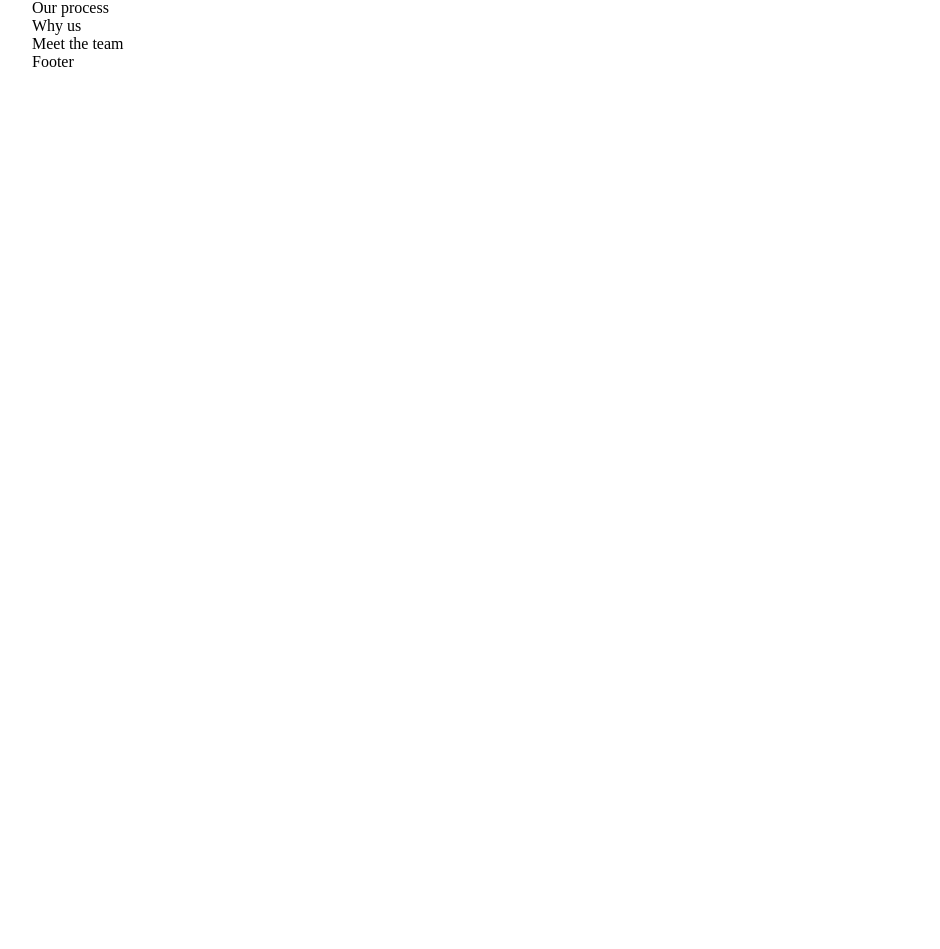
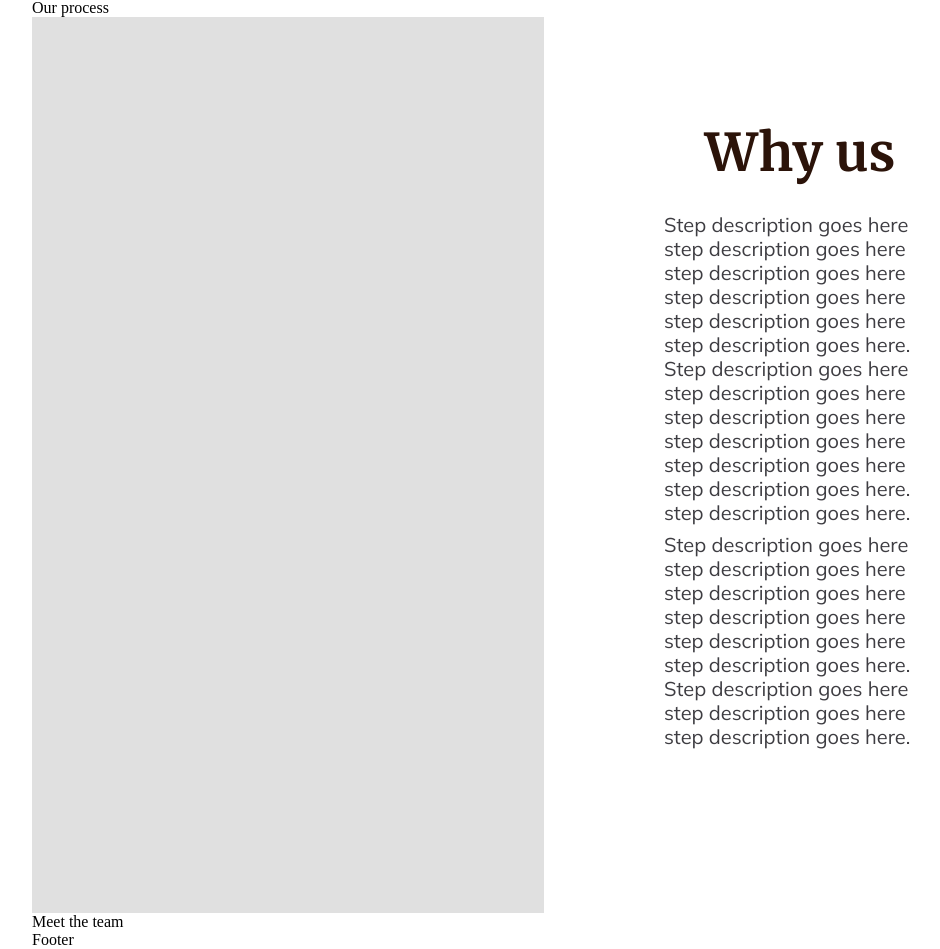
Before and after one commit to dot-slash-digital/tng-web, a Next.js app: page / in a window 1280 px wide. Shown: the part 799-1748 px from the top of the page, without its empty margins (96-1036 px from the left). Before the commit the page ends 870 px from the top, so only its background shows below. Built offline with nearby package versions, Linux system fonts and the light colour scheme.

Commit message:
First Commit for Why-us

```diff
--- a/app/components/home/our-services.tsx
+++ b/app/components/home/our-services.tsx
@@ -9,7 +9,7 @@ export default () => {
   return (
     <div className={styles.component}>
         <SectionContainer>
-          <div>
+          <div className={styles.component}>
             <div className={styles.title}>{title}</div>
             <div className={styles["sub-container"]}>
               {list.map((service, index) => (
--- a/app/components/home/why-us.tsx
+++ b/app/components/home/why-us.tsx
@@ -8,7 +8,29 @@ export default () => {
 
   return (
     <div className={styles.component}>
-      <SectionContainer>Why us</SectionContainer>
+      <SectionContainer>
+        <div className={styles.componenttemp}>
+          <div className={styles.image}/>
+          <div className={styles["container"]}>
+            <div className={styles["text-box"]}>
+              <div className={styles.title}>Why us</div>
+              <div className={styles.description}>
+                Step description goes here step description goes here step description
+                goes here step description goes here step description goes here step description goes here.
+                Step description goes here step description goes here step description goes here step description goes here
+                step description goes here step description goes here. step description goes here.
+              </div>
+              <div className={styles.description}>
+                Step description goes here step description goes here step description goes
+                here step description goes here step description goes here step description goes here.
+                Step description goes here step description goes here step description goes here.
+              </div>
+            </div>
+          </div>
+
+        </div>
+
+      </SectionContainer>
     </div>
   );
 };
--- a/app/styles/components/home/why-us.module.scss
+++ b/app/styles/components/home/why-us.module.scss
@@ -0,0 +1,48 @@
+@use "@colors" as colors;
+@use "@fonts" as fonts;
+
+.componenttemp{
+    display: grid;
+    grid-template-columns: repeat(2, 1fr);
+
+}
+
+.container{
+    margin-bottom: 108px;
+    margin-top: 108px;
+    margin-left: 120px;
+    margin-right: 120px;
+}
+
+.image{
+    width: 100%;
+    height: 100%;
+    background: #e0e0e0;
+}
+
+.text-box{
+
+    margin-bottom:56px;
+}
+
+.title{
+    @include fonts.header-2;
+    color: colors.$brown-600;
+    display: grid;
+    align-items: center;
+    justify-content: center;
+    margin-bottom: 32px;
+}
+
+
+.description{
+    @include fonts.paragraph;
+    color: colors.$gray-300;
+    margin-bottom: 8px;
+}
+
+.button{
+    width: 279px;
+    height: 60px;
+    background:colors.$yellow-200;;
+}
```
